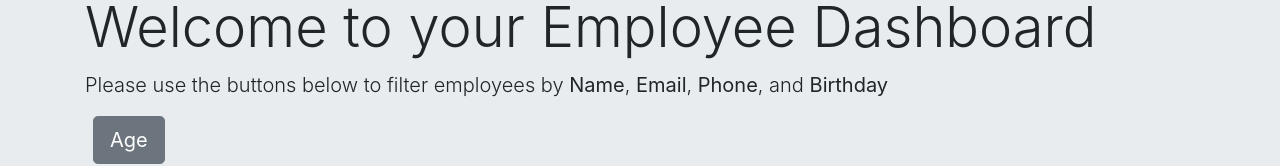
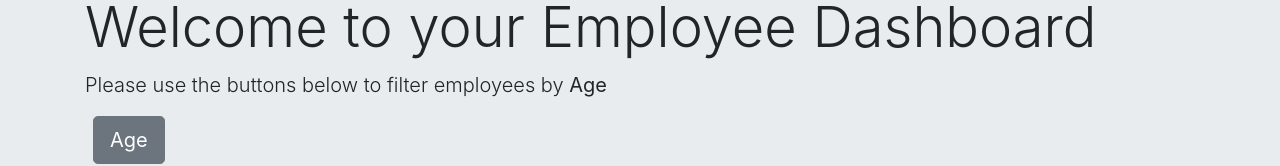
Before and after one commit to d606n6k/react-employee-directory, a React (Create React App) app: page / in a window 1280 px wide. Shown: the part 143-309 px from the top of the page. Built offline with nearby package versions, Linux system fonts and the light colour scheme; no server answers.

Commit message:
edited Button.js component text to more align with available functionality

```diff
--- a/src/components/Buttons.js
+++ b/src/components/Buttons.js
@@ -8,9 +8,8 @@ function Buttons(props) {
         <div className="container">
           <h1 className="display-4">Welcome to your Employee Dashboard</h1>
           <p className="lead">
-            Please use the buttons below to filter employees by
-            <strong> Name</strong>, <strong>Email</strong>,{" "}
-            <strong>Phone</strong>, and <strong>Birthday</strong>
+            Please use the buttons below to filter employees by{" "}
+            <strong>Age</strong>
           </p>
           {/* <button
             type="button"
```
